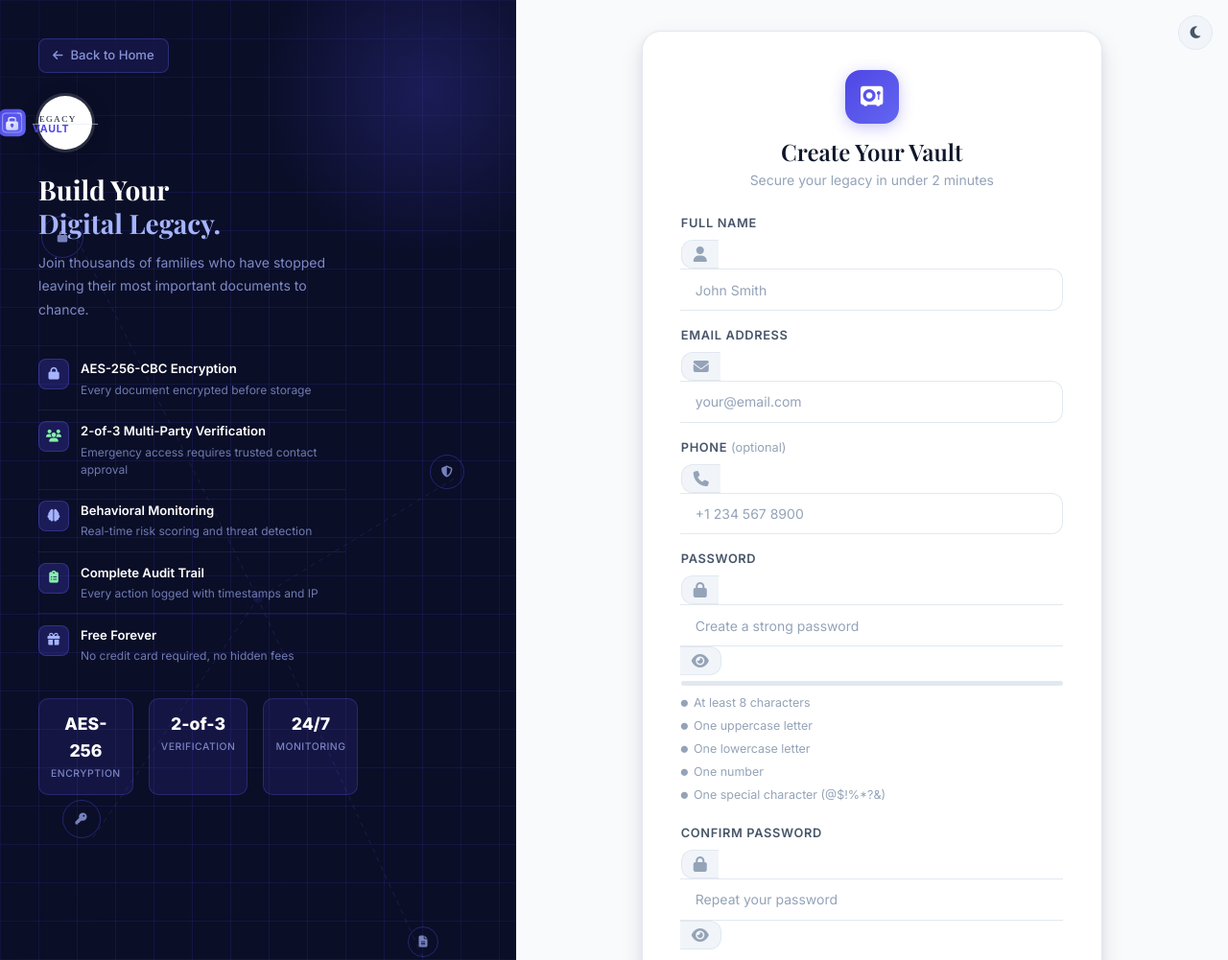
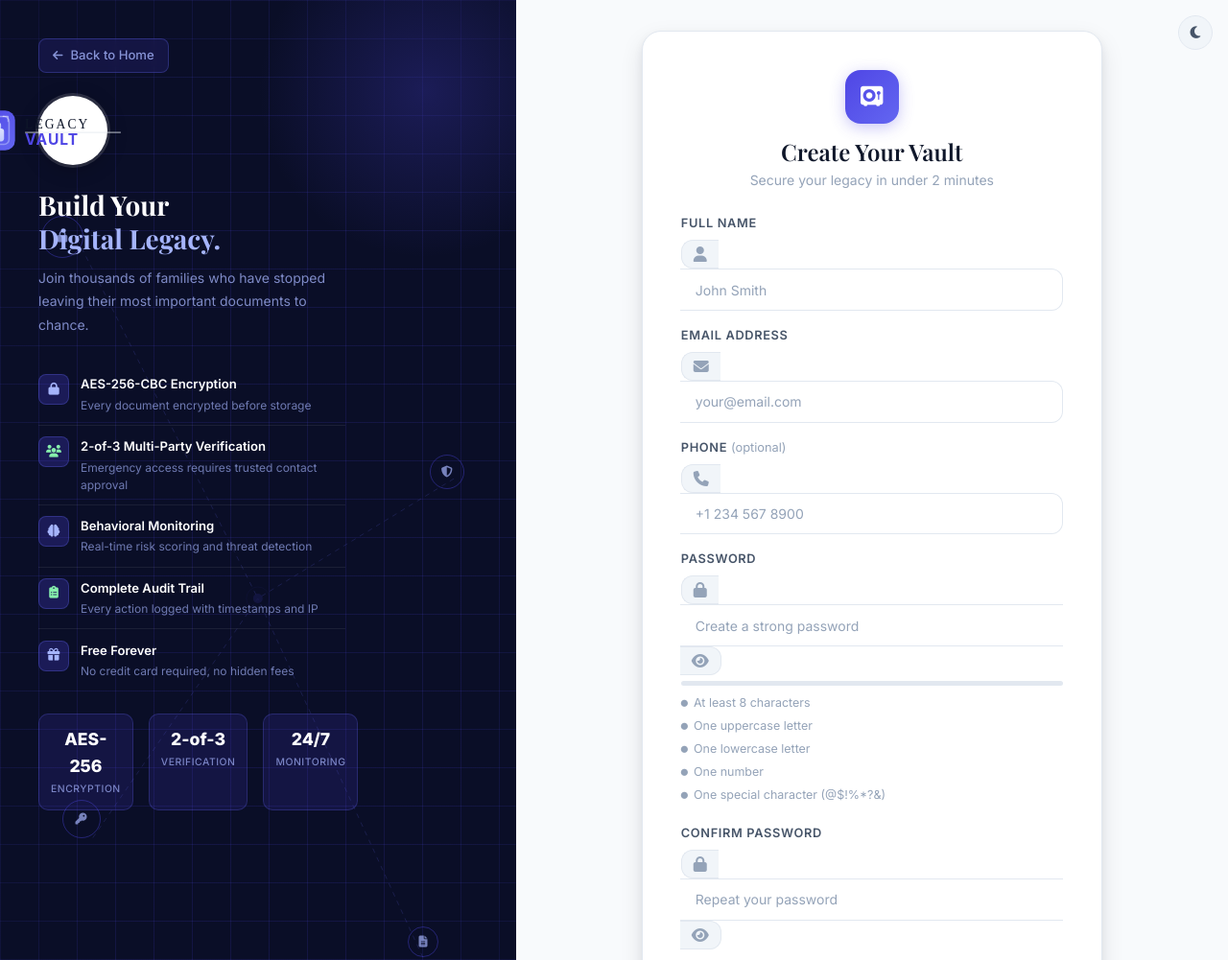
Before and after one commit to Marie-Noel200/LEGACY-VAULT, a website: page public/register.html in a window 1280 px wide. Shown: the top 1001 px of the page at 96% size. Drawn offline with nearby package versions, Linux system fonts and the light colour scheme.

Commit message:
Enlarge logo circle to fully cover logo on register page

```diff
--- a/public/register.html
+++ b/public/register.html
@@ -68,8 +68,8 @@ body{margin:0;padding:0;min-height:100vh;display:flex;background:var(--bg)}
     </a>
     <!-- Logo -->
     <div class="d-flex align-items-center gap-2 mb-4">
-      <div style="width:56px;height:56px;border-radius:50%;background:#ffffff;display:flex;align-items:center;justify-content:center;box-shadow:0 4px 20px rgba(0,0,0,0.25),0 0 0 3px rgba(255,255,255,0.15);flex-shrink:0">
-        <img src="/img/logo.svg" height="34" alt="Legacy Vault">
+      <div style="width:72px;height:72px;border-radius:50%;background:#ffffff;display:flex;align-items:center;justify-content:center;box-shadow:0 4px 20px rgba(0,0,0,0.25),0 0 0 3px rgba(255,255,255,0.15);flex-shrink:0">
+        <img src="/img/logo.svg" height="50" alt="Legacy Vault">
       </div>
     </div>
     <!-- Headline -->
```
